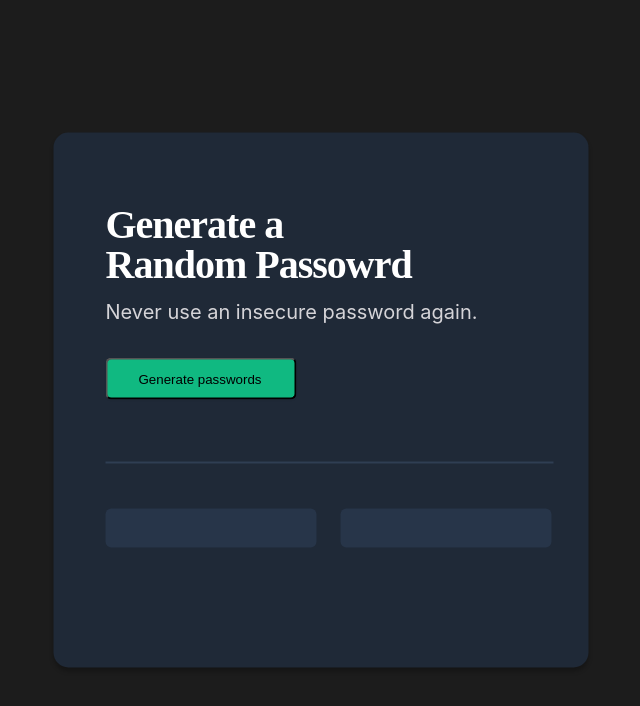
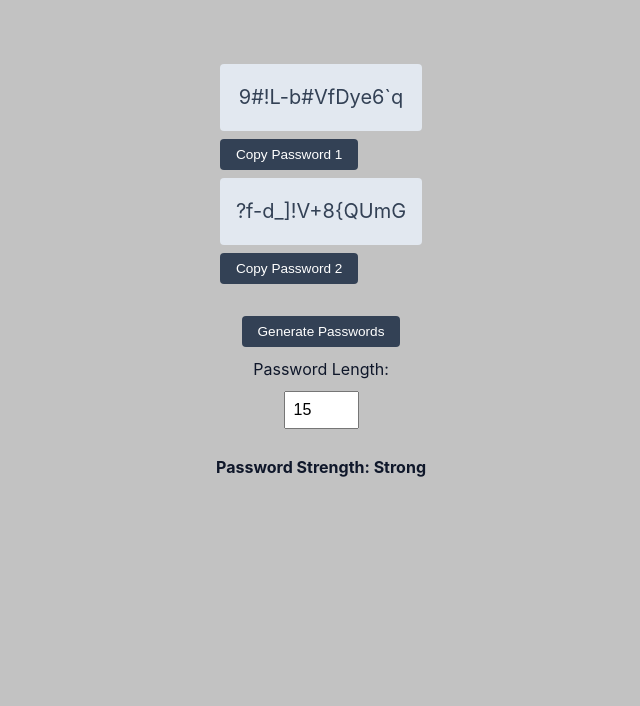
Before and after one commit to Zahooruddin-dev/Password-Generator-, a plain HTML site: page index.html in a window 1280 px wide. Shown: the whole page, without its empty margins (319-959 px from the left). Drawn offline with Linux system fonts and the light colour scheme.

Commit message:
Passowrd length and password copy to clipboard featuer

```diff
--- a/app.js
+++ b/app.js
@@ -1,118 +1,62 @@
 const characters = [
-	'A',
-	'B',
-	'C',
-	'D',
-	'E',
-	'F',
-	'G',
-	'H',
-	'I',
-	'J',
-	'K',
-	'L',
-	'M',
-	'N',
-	'O',
-	'P',
-	'Q',
-	'R',
-	'S',
-	'T',
-	'U',
-	'V',
-	'W',
-	'X',
-	'Y',
-	'Z',
-	'a',
-	'b',
-	'c',
-	'd',
-	'e',
-	'f',
-	'g',
-	'h',
-	'i',
-	'j',
-	'k',
-	'l',
-	'm',
-	'n',
-	'o',
-	'p',
-	'q',
-	'r',
-	's',
-	't',
-	'u',
-	'v',
-	'w',
-	'x',
-	'y',
-	'z',
-	'0',
-	'1',
-	'2',
-	'3',
-	'4',
-	'5',
-	'6',
-	'7',
-	'8',
-	'9',
-	'~',
-	'`',
-	'!',
-	'@',
-	'#',
-	'$',
-	'%',
-	'^',
-	'&',
-	'*',
-	'(',
-	')',
-	'_',
-	'-',
-	'+',
-	'=',
-	'{',
-	'[',
-	'}',
-	']',
-	',',
-	'|',
-	':',
-	';',
-	'<',
-	'>',
-	'.',
-	'?',
-	'/',
+  'A', 'B', 'C', 'D', 'E', 'F', 'G', 'H', 'I', 'J', 'K', 'L', 'M', 'N', 'O', 'P', 'Q', 'R', 'S', 'T', 'U', 'V', 'W', 'X', 'Y', 'Z',
+  'a', 'b', 'c', 'd', 'e', 'f', 'g', 'h', 'i', 'j', 'k', 'l', 'm', 'n', 'o', 'p', 'q', 'r', 's', 't', 'u', 'v', 'w', 'x', 'y', 'z',
+  '0', '1', '2', '3', '4', '5', '6', '7', '8', '9', '~', '`', '!', '@', '#', '$', '%', '^', '&', '*', '(', ')', '_', '-', '+', '=', '{',
+  '[', '}', ']', ',', '|', ':', ';', '<', '>', '.', '?', '/'
 ];
-let pass1 = document.getElementById('pass1');
-let pass2 = document.getElementById('pass2');
 
-let password1 = '';
-let password2;
+const pass1 = document.getElementById('pass1');
+const pass2 = document.getElementById('pass2');
+const copyBtn1 = document.getElementById('copyBtn1');
+const copyBtn2 = document.getElementById('copyBtn2');
+const generateBtn = document.getElementById('generateBtn');
+const passwordLengthInput = document.getElementById('passwordLength');
+const strengthIndicator = document.getElementById('strengthIndicator');
+const copyNotification = document.getElementById('copyNotification');
 
-function logic() {
-	if (password1 !== '' && password2 !== '') {
-		password1 = '';
-		password2 = '';
-		pass1.textContent = '';
-		pass2.textContent = '';
-	}
-	genertate();
+function generatePassword(length) {
+  let password1 = '';
+  let password2 = '';
+
+  for (let i = 0; i < length; i++) {
+    password1 += characters[Math.floor(Math.random() * characters.length)];
+    password2 += characters[Math.floor(Math.random() * characters.length)];
+  }
+
+  pass1.textContent = password1;
+  pass2.textContent = password2;
+
+  updateStrengthIndicator(password1);
 }
-function genertate() {
-	for (let i = 0; i < 15; i++) {
-		password1 += characters[Math.floor(Math.random() * 90)];
-	}
-	pass1.textContent += password1;
-	for (let i = 0; i < 15; i++) {
-		password2 += characters[Math.floor(Math.random() * 90)];
-	}
-	pass2.textContent += password2;
+
+function updateStrengthIndicator(password) {
+  const length = password.length;
+  let strength = 'Weak';
+
+  if (length >= 12 && /[a-z]/.test(password) && /[A-Z]/.test(password) && /\d/.test(password) && /[!@#$%^&*(),.?":{}|<>]/.test(password)) {
+    strength = 'Strong';
+  } else if (length >= 8) {
+    strength = 'Medium';
+  }
+
+  strengthIndicator.textContent = `Password Strength: ${strength}`;
 }
+
+function copyToClipboard(text) {
+  navigator.clipboard.writeText(text).then(() => {
+    copyNotification.textContent = 'Password copied to clipboard!';
+    setTimeout(() => copyNotification.textContent = '', 2000); // Clear message after 2 seconds
+  }).catch(err => {
+    console.error('Failed to copy password: ', err);
+  });
+}
+
+document.addEventListener('DOMContentLoaded', () => {
+  generatePassword(parseInt(passwordLengthInput.value));
+
+  generateBtn.addEventListener('click', () => generatePassword(parseInt(passwordLengthInput.value)));
+  copyBtn1.addEventListener('click', () => copyToClipboard(pass1.textContent));
+  copyBtn2.addEventListener('click', () => copyToClipboard(pass2.textContent));
+
+  passwordLengthInput.addEventListener('change', () => generatePassword(parseInt(passwordLengthInput.value)));
+});
--- a/index.html
+++ b/index.html
@@ -1,22 +1,25 @@
 <!DOCTYPE html>
 <html lang="en">
-	<head>
-		<meta charset="UTF-8" />
-		<meta name="viewport" content="width=device-width, initial-scale=1.0" />
-		<link rel="stylesheet" href="style.css" />
-		<title>Document</title>
-	</head>
-	<body>
-    <div class="container">
-		<h1>Generate a <br>
-	Random Passowrd</h1>
-		<p>Never use an insecure password again.</p>
-    <button onclick="logic()">Generate passwords</button>
-    <hr>
-    <div class="passes1" id="pass1"></div>
-    <div class="passes2"id="pass2"></div>
-
+<head>
+  <meta charset="UTF-8">
+  <meta name="viewport" content="width=device-width, initial-scale=1.0">
+  <title>Password Generator</title>
+	<link rel="stylesheet" href="style.css">
+</head>
+<body>
+  <div class="password-generator">
+    <div class="password-container">
+      <div class="password" id="pass1"></div>
+      <button id="copyBtn1" class="copy-btn">Copy Password 1</button>
+      <div class="password" id="pass2"></div>
+      <button id="copyBtn2" class="copy-btn">Copy Password 2</button>
+    </div>
+    <button id="generateBtn" class="btn">Generate Passwords</button>
+    <label for="passwordLength">Password Length:</label>
+    <input type="number" id="passwordLength" value="15" min="8" max="32">
+    <div id="strengthIndicator"></div>
+    <div id="copyNotification"></div>
   </div>
-		<script src="app.js"></script>
-	</body>
+  <script src="app.js"></script>
+</body>
 </html>
--- a/style.css
+++ b/style.css
@@ -1,131 +1,79 @@
+/* Global Styles */
+*,
+::after,
+::before {
+  box-sizing: border-box;
+}
 
 body {
-
-  display: flex;
-  justify-content: center;
-  align-items: center;
-  height: 100vh;
+  background: #c2c2c2;
+  font-family: -apple-system, BlinkMacSystemFont, 'Segoe UI', Roboto, Oxygen, Ubuntu, Cantarell, 'Open Sans', 'Helvetica Neue', sans-serif;
+  font-weight: 400;
+  line-height: 1.75;
+  color: #0f172a;
   margin: 0;
-background: #1C1C1C;
-
-
-}
-h1{
-/* Heading */
-
-position: absolute;
-width: 354px;
-height: 80px;
-left: 52px;
-top: 45px;
-
-font-family: 'Karla';
-font-style: normal;
-font-weight: 800;
-font-size: 40px;
-line-height: 40px;
-/* or 100% */
-letter-spacing: -0.025em;
-
-/* white */
-color: #FFFFFF;
-
-
+  padding: 0;
 }
 
-p{
-/* Supporting text */
+/* Password Generator Container */
+.password-generator {
+  display: flex;
+  flex-direction: column;
+  align-items: center;
+  margin: 4rem auto;
+  width: 90vw;
+  max-width: 600px;
+}
 
-position: absolute;
-width: 372px;
-height: 28px;
-left: 52px;
-top: 145px;
+/* Password Container */
+.password-container {
+  margin-bottom: 1rem;
+}
 
-/* text-xl/leading-7/font-normal */
-font-family: 'Inter';
-font-style: normal;
-font-weight: 400;
-font-size: 20px;
-line-height: 28px;
-/* identical to box height, or 140% */
+/* Password Styling */
+.password {
+  background: #e2e8f0;
+  padding: 1rem;
+  border-radius: 0.25rem;
+  text-align: center;
+  font-size: 1.25rem;
+  color: #334155;
+  width: 100%;
+  word-wrap: break-word;
+}
 
-/* Medium grey */
-color: #D5D4D8;
+/* Buttons Styling */
+.copy-btn, .btn {
+  margin: 0.5rem auto;
+  padding: 0.5rem 1rem;
+  background: #334155;
+  color: white;
+  border: none;
+  border-radius: 0.25rem;
+  cursor: pointer;
+  font-size: 0.85rem;
+  transition: background 0.3s ease;
+}
 
+.copy-btn:hover, .btn:hover {
+  background: #64748b;
+}
 
+/* Password Length Input */
+#passwordLength {
+  margin: 0.5rem;
+  padding: 0.5rem;
+  font-size: 1rem;
 }
-.container {
-  position: absolute;
-  width: 535px;
-  height: 535px;
-  background: #1F2937;
-  box-shadow: 0px 4px 4px rgba(0, 0, 0, 0.25);
-  top: 50%;
-  left: 50%;
-  transform: translate(-50%, -50%);
-  border-radius: 15px;
 
-}button{
-/* Button */
+/* Strength Indicator */
+#strengthIndicator {
+  margin-top: 1rem;
+  font-weight: bold;
+}
 
-/* Auto layout */
-display: flex;
-flex-direction: row;
-justify-content: center;
-align-items: center;
-padding: 9px 17px 9px 15px;
-gap: 12px;
-
-position: absolute;
-width: 191px;
-height: 42px;
-left: 52px;
-top: 225px;
-
-background: #10B981;
-/* shadow/sm */
-box-shadow: 0px 1px 2px rgba(0, 0, 0, 0.05);
-border-radius: 6px;
-
+/* Copy Notification */
+#copyNotification {
+  margin-top: 1rem;
+  color: green;
 }
-hr{
-/* Line 17 */
-
-position: absolute;
-width: 446px;
-height: 0px;
-left: 52px;
-top: 321px;
-
-border: 1px solid #2F3E53;
-
-}
-.passes1{
-
-position: absolute;
-width: 211px;
-height: 39px;
-left: 52px;
-top: 376px;
-color: #10B981;
-background: #273549;
-border-radius: 6px;
-text-align: center;
-align-content: center;
-
-}
-.passes2{
-  /* Rectangle 96 */
-
-position: absolute;
-width: 211px;
-height: 39px;
-left: 287px;
-top: 376px;
-color: #10B981;
-text-align: center;
-background: #273549;
-border-radius: 6px;
-align-content: center;
-}
```
